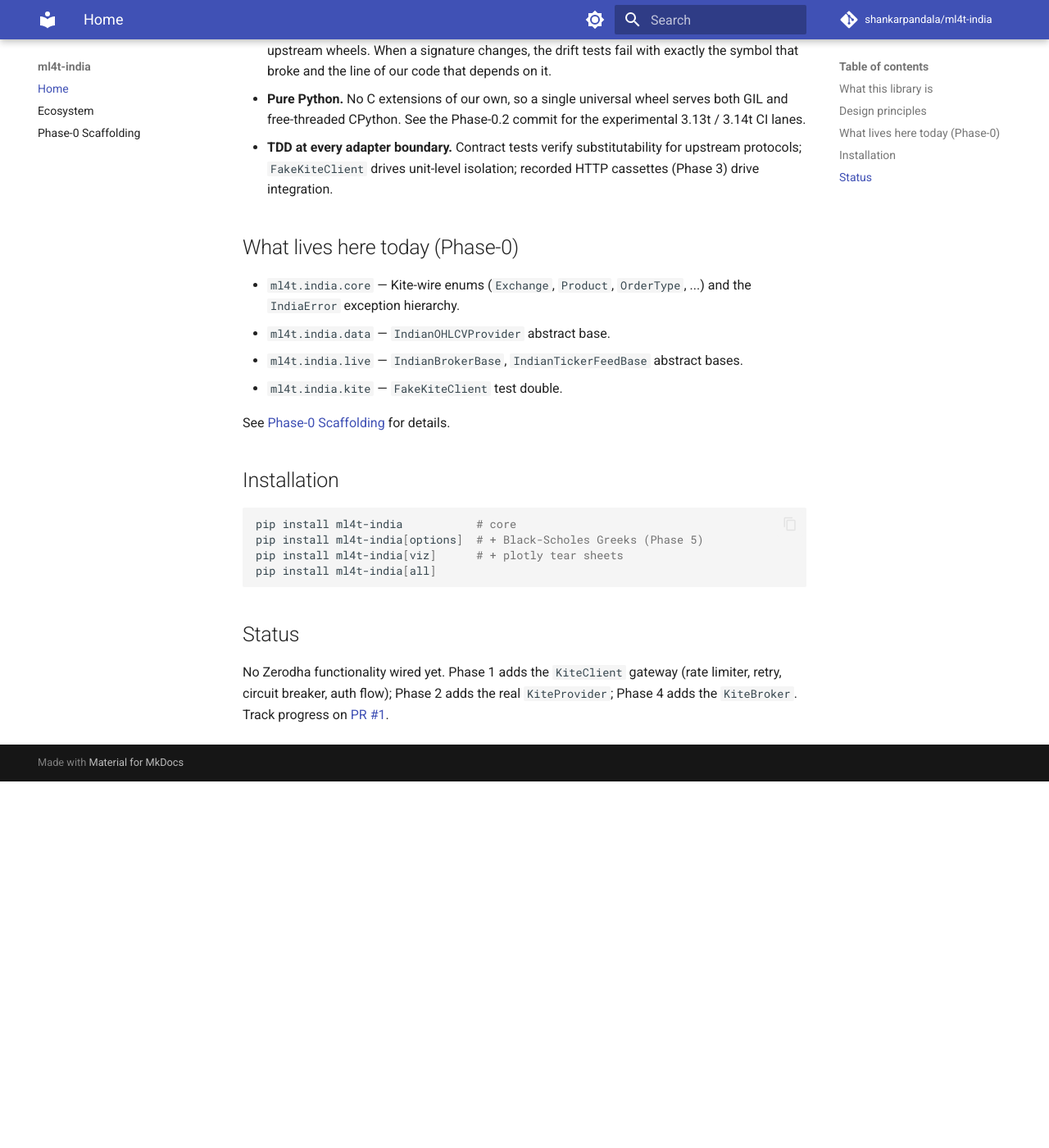
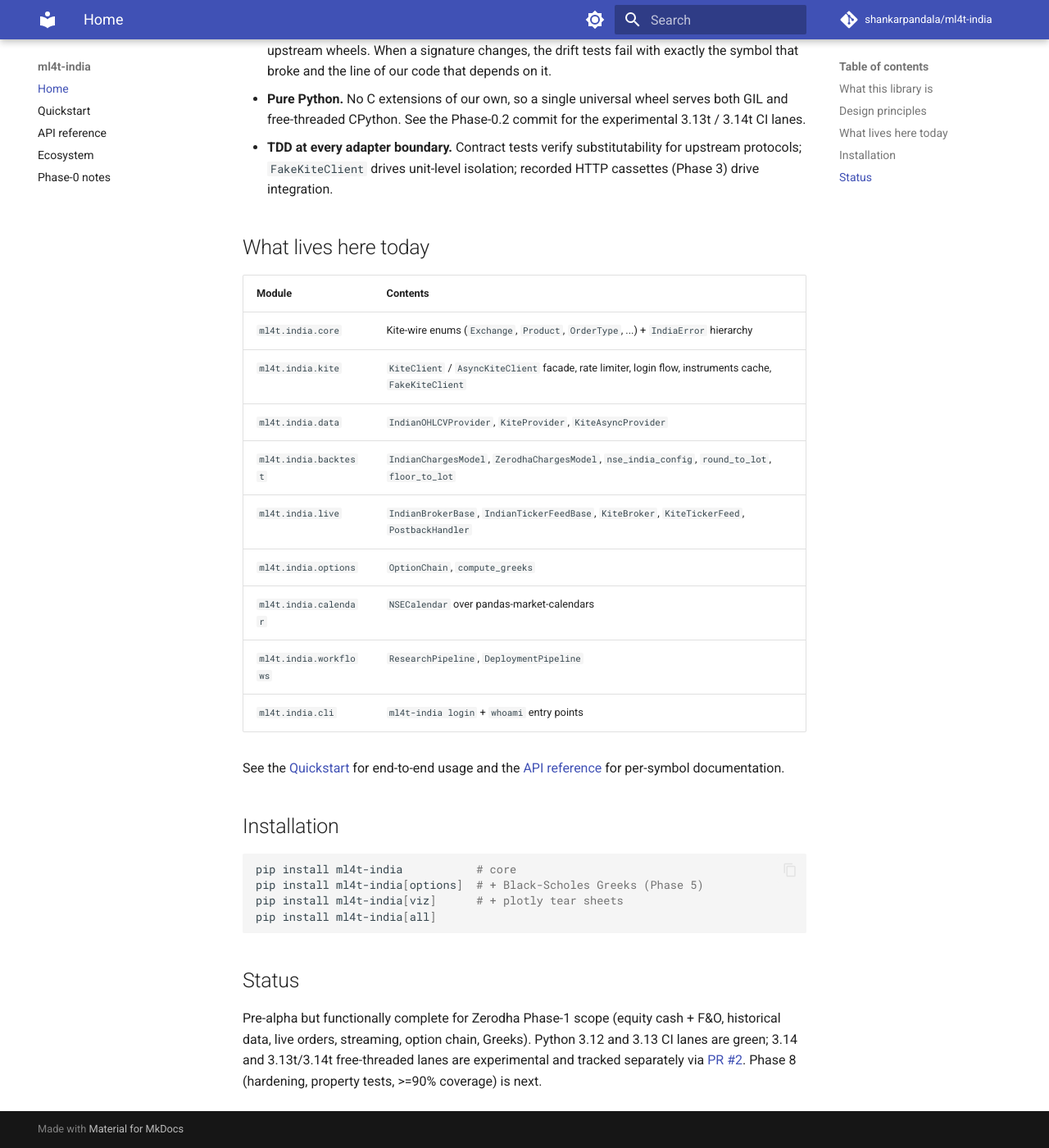
Before and after one commit to shankarpandala/ml4t-india, an MkDocs documentation site: the page built from docs/index.md, in a window 1280 px wide and 1400 px high, scrolled down 1084 px. Shown: the whole window at 82% size. Built offline with MkDocs 1.6.1 and Material for MkDocs 9.7.7, drawn with Linux system fonts in a browser that asks for light colours; comment, search, counter and statistics services are not loaded; before the commit the page ends 2037 px from its top, so only the background shows below that; some of the changed text lies outside the part shown.

Commit message:
docs: quickstart + API reference + refreshed landing page
Phase 7.2: user-facing documentation for everything Phases 0-7
ship.

* docs/quickstart.md: end-to-end walkthrough covering login,
  historical data + backtest, Zerodha exact charges, lot sizing,
  option chain + Greeks, live trading (KiteBroker + KiteTickerFeed
  + PostbackHandler via DeploymentPipeline), and session-awareness
  helpers. Meant to be the "read this first" page.
* docs/api.md: mkdocstrings directives generating API reference
  for every public symbol across data, kite, live, backtest,
  options, calendar, workflows, exceptions.
* docs/index.md: dropped the "Phase-0 scaffolding, nothing wired
  yet" warning; added a module surface table and updated the
  status section to reflect what's actually merged.
* mkdocs.yml: new top-level nav (Home / Quickstart / API / Ecosystem
  / Phase-0 notes).

https://claude.ai/code/session_01XSYX3NoZUzuNrN9A2PFVhi

```diff
--- a/docs/index.md
+++ b/docs/index.md
@@ -3,12 +3,11 @@
 Algorithmic trading for Indian markets (NSE, BSE) on top of the
 [ML4T library ecosystem](https://ml4trading.io/libraries/).
 
-!!! warning "Pre-alpha"
-    This is Phase-0 scaffolding. No Zerodha functionality is wired yet;
-    the visible surface today is the abstract-class layer that Phase 1+
-    concrete code will extend. See
-    [the PR roadmap](https://github.com/shankarpandala/ml4t-india/pull/1)
-    for the plan.
+!!! info "Pre-alpha, live-usable"
+    Phases 0&ndash;7 are merged: Kite data + broker + ticker feed,
+    option chain + Greeks, charges + lot-size helpers, research +
+    deployment pipelines, NSE calendar. Head to the
+    [Quickstart](quickstart.md) for end-to-end usage.
 
 ## What this library is
 
@@ -48,16 +47,22 @@ delegated upstream unchanged.
   for upstream protocols; `FakeKiteClient` drives unit-level isolation;
   recorded HTTP cassettes (Phase 3) drive integration.
 
-## What lives here today (Phase-0)
+## What lives here today
 
-* `ml4t.india.core` &mdash; Kite-wire enums (`Exchange`, `Product`,
-  `OrderType`, ...) and the `IndiaError` exception hierarchy.
-* `ml4t.india.data` &mdash; `IndianOHLCVProvider` abstract base.
-* `ml4t.india.live` &mdash; `IndianBrokerBase`, `IndianTickerFeedBase`
-  abstract bases.
-* `ml4t.india.kite` &mdash; `FakeKiteClient` test double.
+| Module | Contents |
+| ------ | -------- |
+| `ml4t.india.core` | Kite-wire enums (`Exchange`, `Product`, `OrderType`, ...) + `IndiaError` hierarchy |
+| `ml4t.india.kite` | `KiteClient` / `AsyncKiteClient` facade, rate limiter, login flow, instruments cache, `FakeKiteClient` |
+| `ml4t.india.data` | `IndianOHLCVProvider`, `KiteProvider`, `KiteAsyncProvider` |
+| `ml4t.india.backtest` | `IndianChargesModel`, `ZerodhaChargesModel`, `nse_india_config`, `round_to_lot`, `floor_to_lot` |
+| `ml4t.india.live` | `IndianBrokerBase`, `IndianTickerFeedBase`, `KiteBroker`, `KiteTickerFeed`, `PostbackHandler` |
+| `ml4t.india.options` | `OptionChain`, `compute_greeks` |
+| `ml4t.india.calendar` | `NSECalendar` over pandas-market-calendars |
+| `ml4t.india.workflows` | `ResearchPipeline`, `DeploymentPipeline` |
+| `ml4t.india.cli` | `ml4t-india login` + `whoami` entry points |
 
-See [Phase-0 Scaffolding](phase-0.md) for details.
+See the [Quickstart](quickstart.md) for end-to-end usage and the
+[API reference](api.md) for per-symbol documentation.
 
 ## Installation
 
@@ -70,7 +75,9 @@ pip install ml4t-india[all]
 
 ## Status
 
-No Zerodha functionality wired yet. Phase 1 adds the `KiteClient` gateway
-(rate limiter, retry, circuit breaker, auth flow); Phase 2 adds the real
-`KiteProvider`; Phase 4 adds the `KiteBroker`. Track progress on
-[PR #1](https://github.com/shankarpandala/ml4t-india/pull/1).
+Pre-alpha but functionally complete for Zerodha Phase-1 scope
+(equity cash + F&amp;O, historical data, live orders, streaming,
+option chain, Greeks). Python 3.12 and 3.13 CI lanes are green;
+3.14 and 3.13t/3.14t free-threaded lanes are experimental and
+tracked separately via [PR #2](https://github.com/shankarpandala/ml4t-india/pull/2).
+Phase 8 (hardening, property tests, &gt;=90% coverage) is next.
--- a/mkdocs.yml
+++ b/mkdocs.yml
@@ -72,10 +72,9 @@ plugins:
             show_root_full_path: false
             members_order: source
 
-# Navigation is deliberately minimal in Phase-0; every subsequent phase
-# adds its own section (data / backtest / live / options / diagnostic /
-# workflows). See PR #1 for the full plan.
 nav:
   - Home: index.md
+  - Quickstart: quickstart.md
+  - API reference: api.md
   - Ecosystem: ecosystem.md
-  - Phase-0 Scaffolding: phase-0.md
+  - Phase-0 notes: phase-0.md
```
Also changed, not shown: docs/api.md (added, +58 -0 lines), docs/quickstart.md (added, +173 -0 lines).
